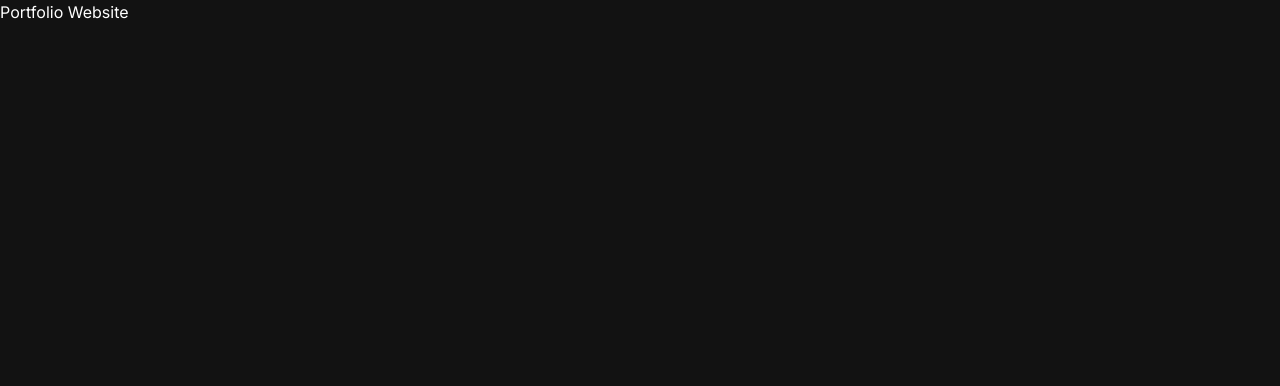
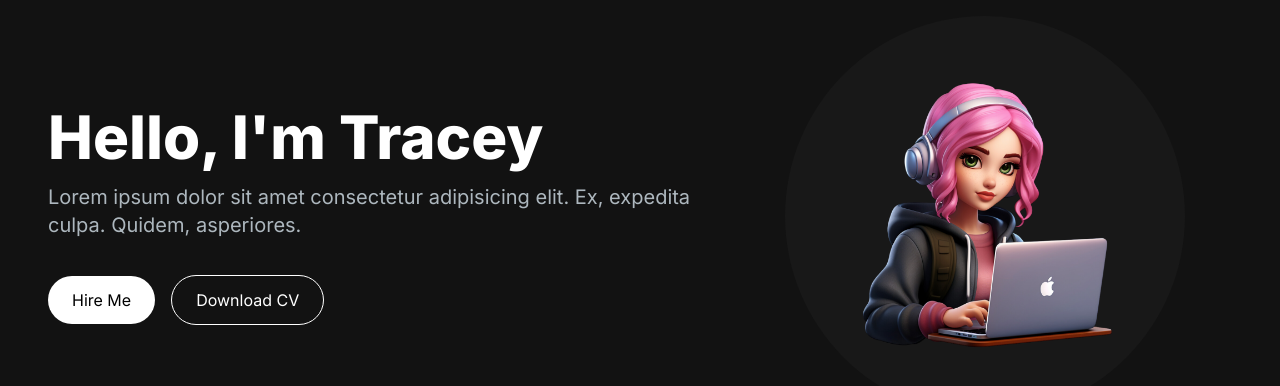
Before and after one commit to tleanne1/developer.portfolio, a Next.js app: page / in a window 1280 px wide. Shown: the top 386 px of the page. Built offline with nearby package versions, Linux system fonts and the light colour scheme.

Commit message:
added HeroSection

```diff
--- a/app/page.js
+++ b/app/page.js
@@ -1,9 +1,10 @@
+import HeroSection from "@/components/HeroSection";
 import Image from "next/image";
 
 export default function Home() {
   return (
-    <main className="flex min-h-screen flex-col bg-[#121212]">
-      <h1 className="text-white">Portfolio Website</h1>
+    <main className="flex min-h-screen flex-col bg-[#121212] container mx-auto px-12 py-4">
+      <HeroSection />
     </main>
   );
 }
--- /dev/null
+++ b/components/HeroSection.jsx
@@ -0,0 +1,41 @@
+import Image from "next/image";
+import React from "react";
+
+const HeroSection = () => {
+  return (
+    <section>
+      <div className="grid grid-cols-1 lg:grid-cols-12">
+        <div className="col-span-7 place-self-center">
+          <h1 className="text-white mb-4 text-4xl lg:text-6xl font-extrabold">
+            Hello, I'm Tracey
+          </h1>
+          <p className="text-[#ADB7BE] text-lg mb-6 lg:text-xl">
+            Lorem ipsum dolor sit amet consectetur adipisicing elit. Ex,
+            expedita culpa. Quidem, asperiores.
+          </p>
+          <div>
+            <button className="px-6 py-3 rounded-full mr-4 bg-white hover:bg-slate-200 text-black">
+              Hire Me
+            </button>
+            <button className="px-6 py-3 rounded-full  bg-transparent hover:bg-slate-800 text-white border border-white mt-3">
+              Download CV
+            </button>
+          </div>
+        </div>
+        <div className="col-span-5 place-self-center mt-4 lg:mt-0">
+          <div className="rounded-full bg-[#181818] w-[250px] h-[250px] lg:w-[400px] lg:h-[400px] relative">
+            <Image
+              src="/images/hero-image.png"
+              alt="hero image"
+              className="absolute transform -translate-x-1/2 -translate-y-1/2 top-1/2 left-1/2"
+              width={300}
+              height={300}
+            />
+          </div>
+        </div>
+      </div>
+    </section>
+  );
+};
+
+export default HeroSection;
```
Also changed, not shown: public/images/about-image.png (added), public/images/hero-image.png (added).
